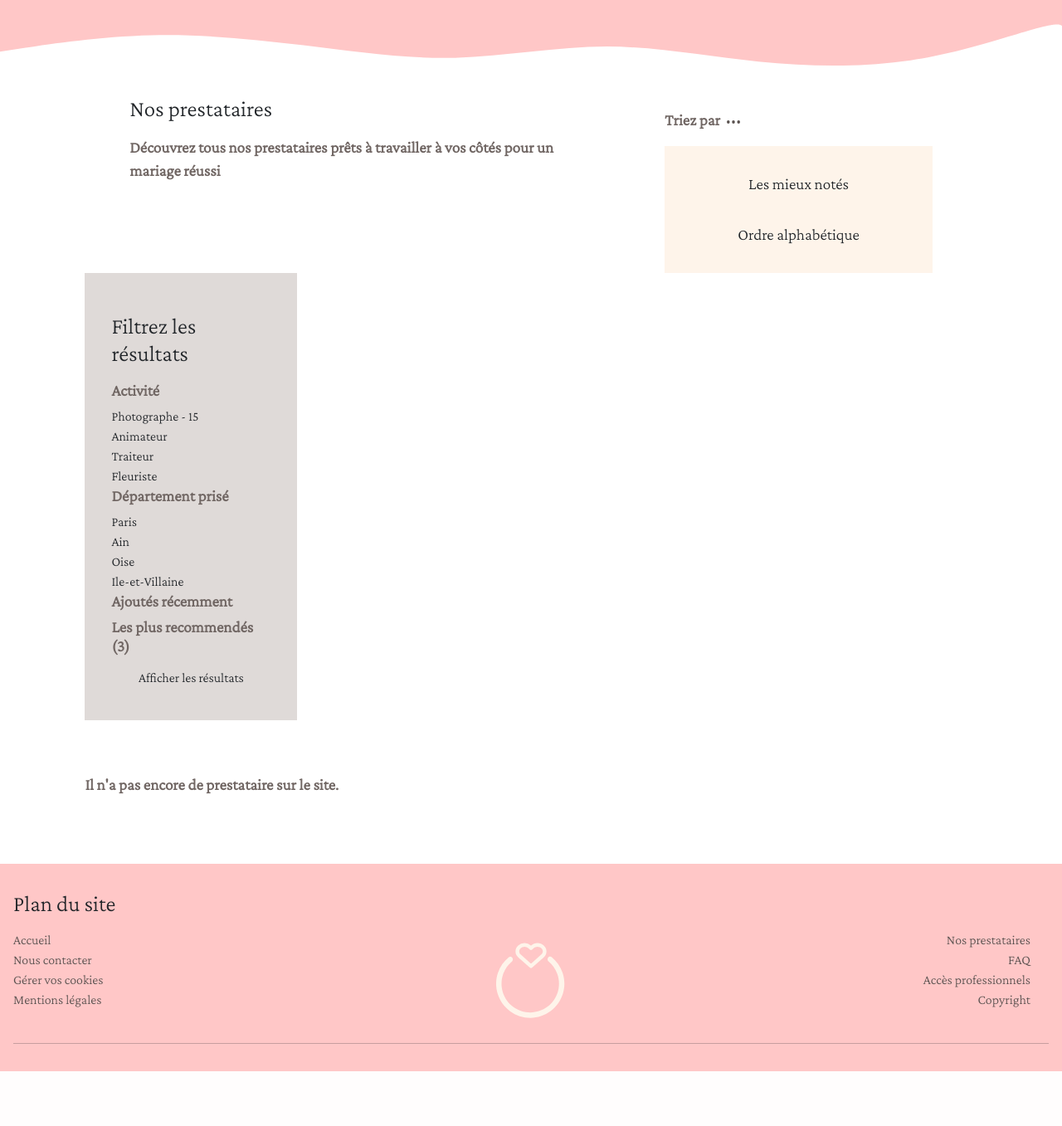
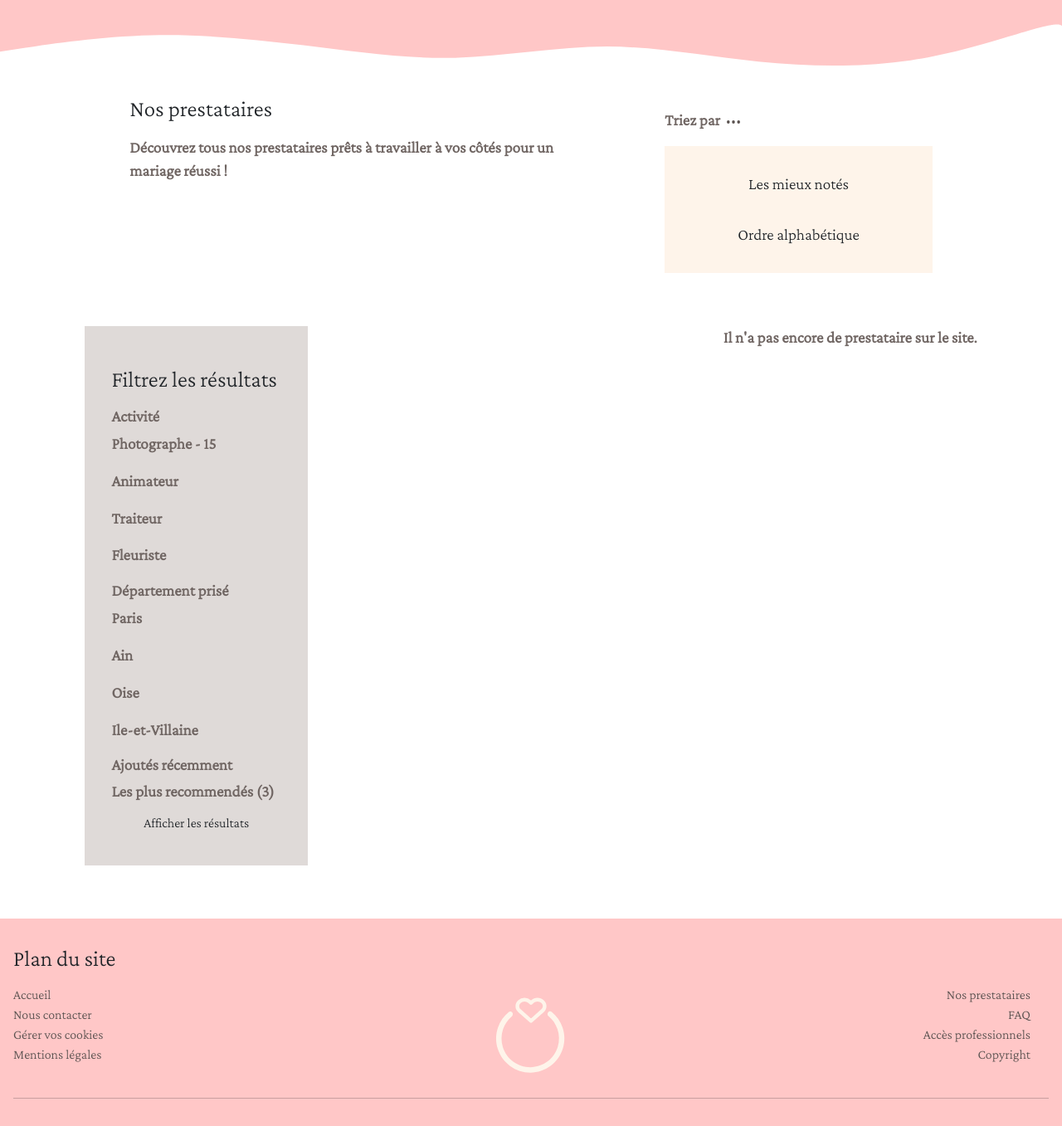
Before and after one commit to Trevodorax/pour-toujours, a PHP site: page /search_pro.php in a window 1280 px wide. Shown: the part 99-1456 px from the top of the page at 83% size. Before the commit the page ends 1390 px from the top, so only its background shows below. Run offline with PHP 8.4, Linux system fonts and the light colour scheme; data that the repository does not hold is empty.

Commit message:
added filter layout, started to make it work, not here yet

```diff
--- a/scripts/search_presta.js
+++ b/scripts/search_presta.js
@@ -2,3 +2,8 @@ document.getElementById('sort-button').addEventListener('click', function(){
     document.getElementById('sort').classList.toggle('pouf');
 }
 )
+function filter(aaaa){
+
+    console.log(aaaa)
+
+}
--- a/search_pro.php
+++ b/search_pro.php
@@ -30,7 +30,7 @@ function isLogged(){
             <div id="desktop-page-top">
                 <div id="page-title">
                     <h2>Nos prestataires</h2>
-                    <p>Découvrez tous nos prestataires prêts à travailler à vos côtés pour un mariage réussi</p>
+                    <p>Découvrez tous nos prestataires prêts à travailler à vos côtés pour un mariage réussi !</p>
                 </div>
 
                 <div id="page-top">
@@ -42,29 +42,29 @@ function isLogged(){
                     </div>
                 </div>
             </div>
-
+            <section id="page-bottom">
                 <section id="filter-area">
 
                     <h2>Filtrez les résultats</h2>
 
                     <div class="job list">
                         <h3>Activité </h3>
-                    <a>Photographe - 15</a>
-                    <a>Animateur</a>
-                    <a>Traiteur</a>
-                    <a>Fleuriste</a>
+                        <p onclick="filter(obj)">Photographe - 15</p>
+                        <p onclick="filter(event)">Animateur</p>
+                        <p onclick="filter(this)">Traiteur</p>
+                        <p onclick="filter(this)">Fleuriste</p>
                     </div>
 
                     <div class="departement list">
                         <h3>Département prisé</h3>
-                    <a>Paris</a>
-                    <a>Ain</a>
-                    <a>Oise</a>
-                    <a>Ile-et-Villaine</a>
+                        <p onclick="filter(this)">Paris</p>
+                        <p onclick="filter(this)">Ain</p>
+                        <p onclick="filter(this)">Oise</p>
+                        <p onclick="filter(this)">Ile-et-Villaine</p>
                     </div>
 
-                <h3 id="recent-pro">Ajoutés récemment </h3>
-                <h3 id="best-pro">Les plus recommendés (3)</h3>
+                    <h3 id="recent-pro" onclick="filter(this)">Ajoutés récemment </h3>
+                    <h3 id="best-pro" onclick="filter(this)">Les plus recommendés (3)</h3>
 
                     <button id="choose-filter" class="btn-sucess btn">Afficher les résultats</button>
 
@@ -104,6 +104,7 @@ function isLogged(){
 
                         ?>
                 </section>
+            </section>
         </main>
 
         <?php include('includes/footer.php'); ?>
--- a/style/search_presta.css
+++ b/style/search_presta.css
@@ -64,10 +64,6 @@ h2{
 
 /* ----- PRESTA LIST ----- */
 
-/*
-#all-presta{
-    width: 70vw;
-} */
 .presta-card{
     display: flex;
     height: 160px;
@@ -92,7 +88,6 @@ h2{
 
 .presta-card h3{
     padding-top: 8px;
-
     font-size: 1.4rem;
     text-align: left;
 }
@@ -139,21 +134,33 @@ h2{
 
     section{
         display: flex;
-        flex-wrap: wrap;
+    }
+
+    #page-bottom{
+        justify-content : space-between;
     }
 
     #filter-area{
-        width: 20vw;
+        width: 35%;
     }
 
-    .presta-card{
-        width: 40%;
-    }
+     #all-presta{
+         flex-direction: column;
+         margin-top: 0;
+     }
 }
 
 @media screen and (min-width: 1000px){
 
+    #filter-area{
+        width: 25%;
+    }
+    #all-presta{
+        flex-direction: row;
+        flex-wrap: wrap;
+    }
     .presta-card{
-        width: 30%;
+        width: 45%;
     }
+
 }
```
Lines whose indentation alone changed are shown as unchanged.
